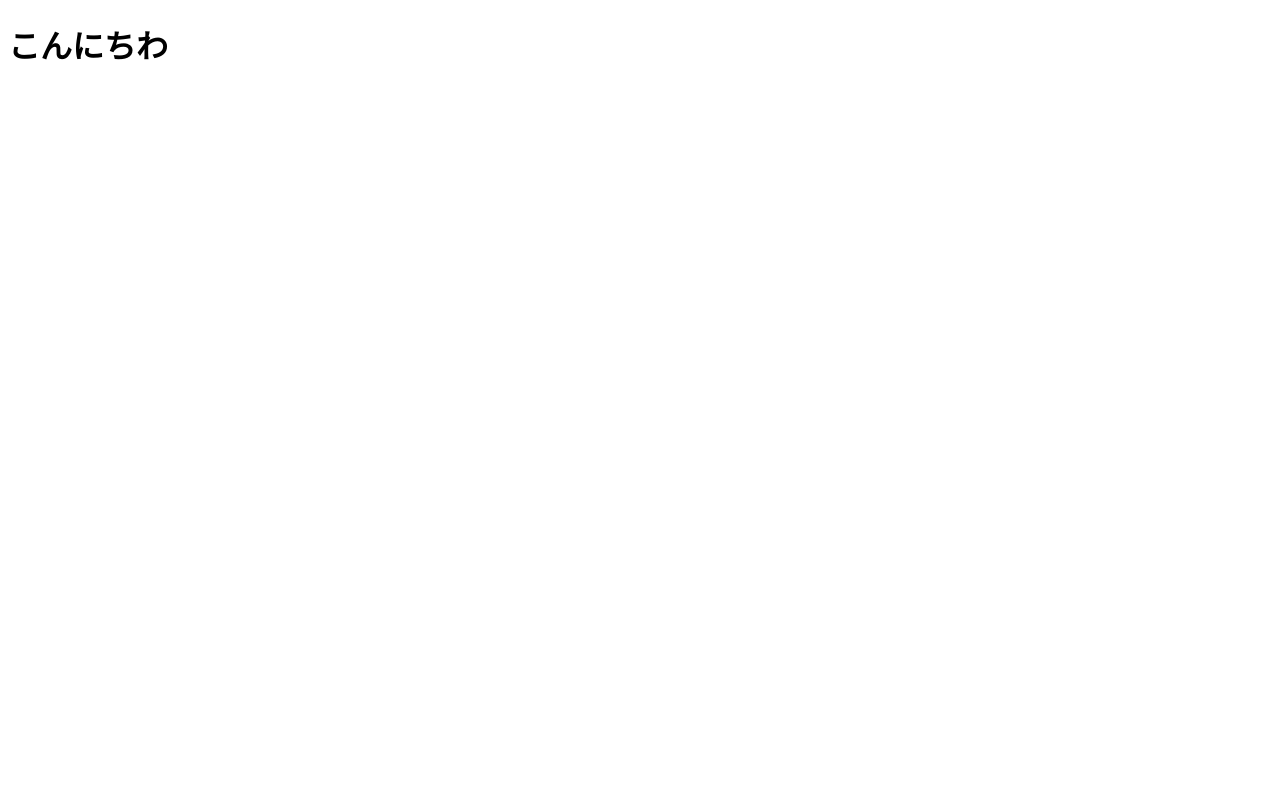
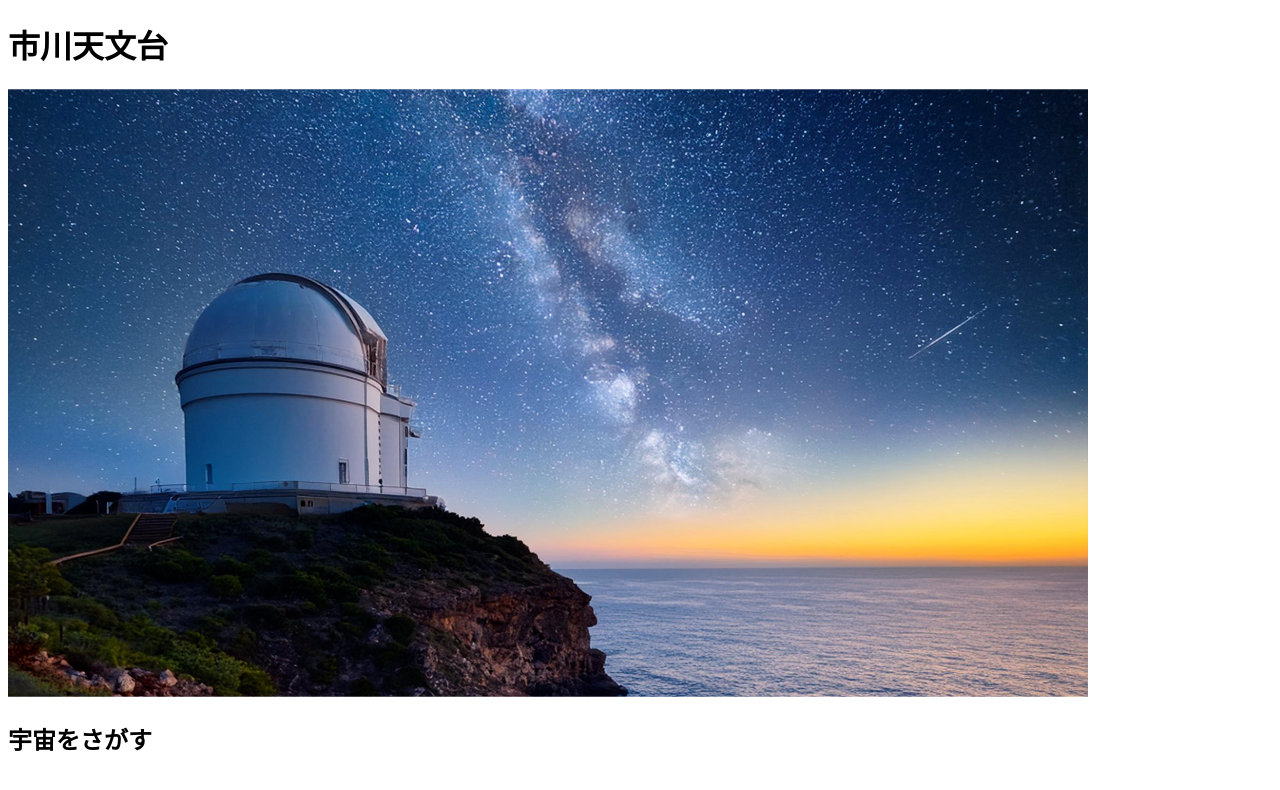
Before and after one commit to ick2321030/prg2024111-8, a plain HTML site: page index.html in a window 1280 px wide. Drawn offline with Linux system fonts and the light colour scheme.

Commit message:
20241125_update2

```diff
--- a/index.html
+++ b/index.html
@@ -2,9 +2,11 @@
 <html lang="ja"></html>
     <head>
         <meta charset="UTF-8">
-        <title>プログラミング技術</title>
+        <title>市川天文台</title>
     </head>
     <body>
-        <h1>こんにちわ</h1>
+        <h1>市川天文台</h1>
+       <img src="main_pic.png" alt="市川天文台の写真"/>
+        <h2>宇宙をさがす</h2>
     </body>
 </html>
```
